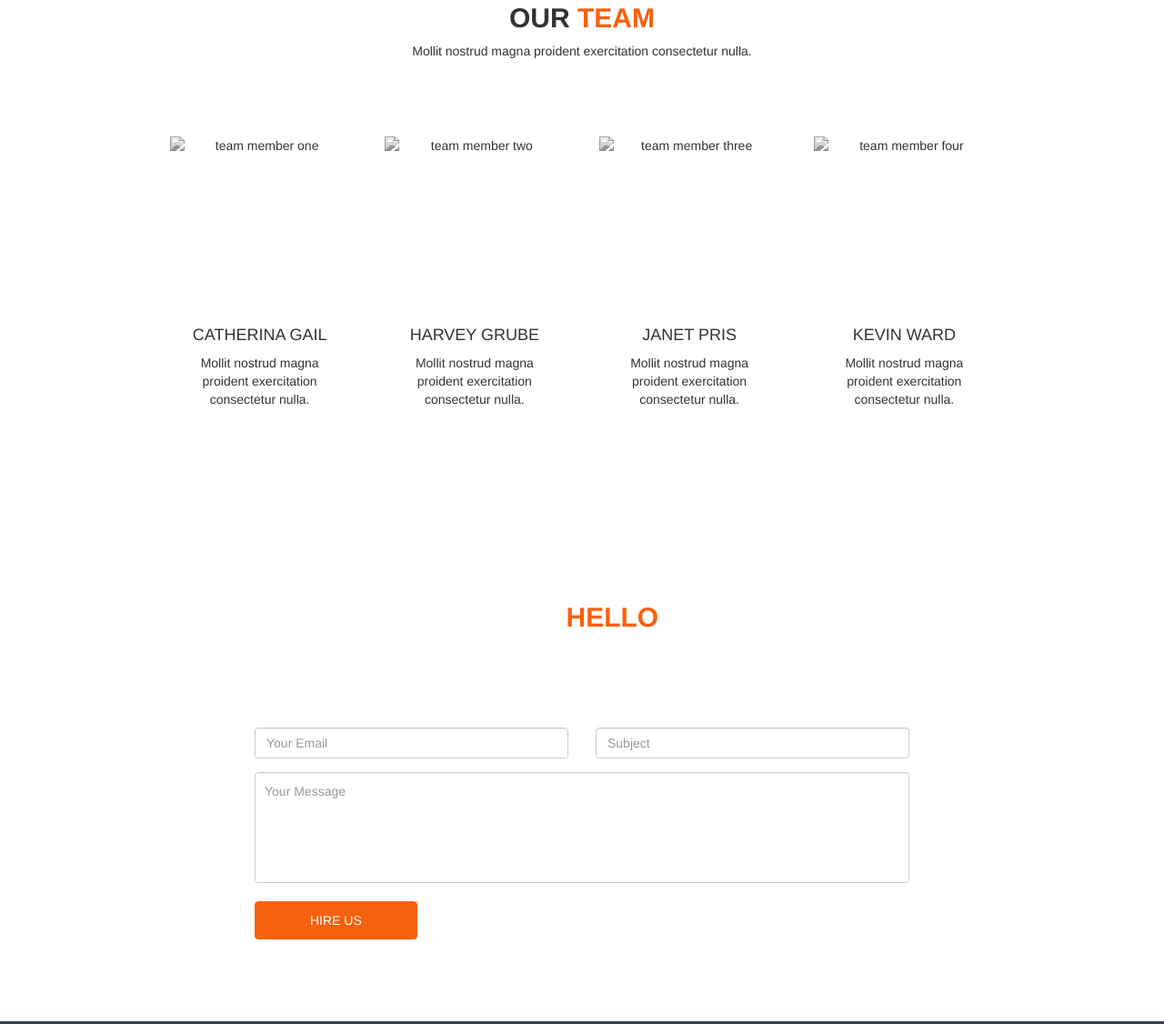
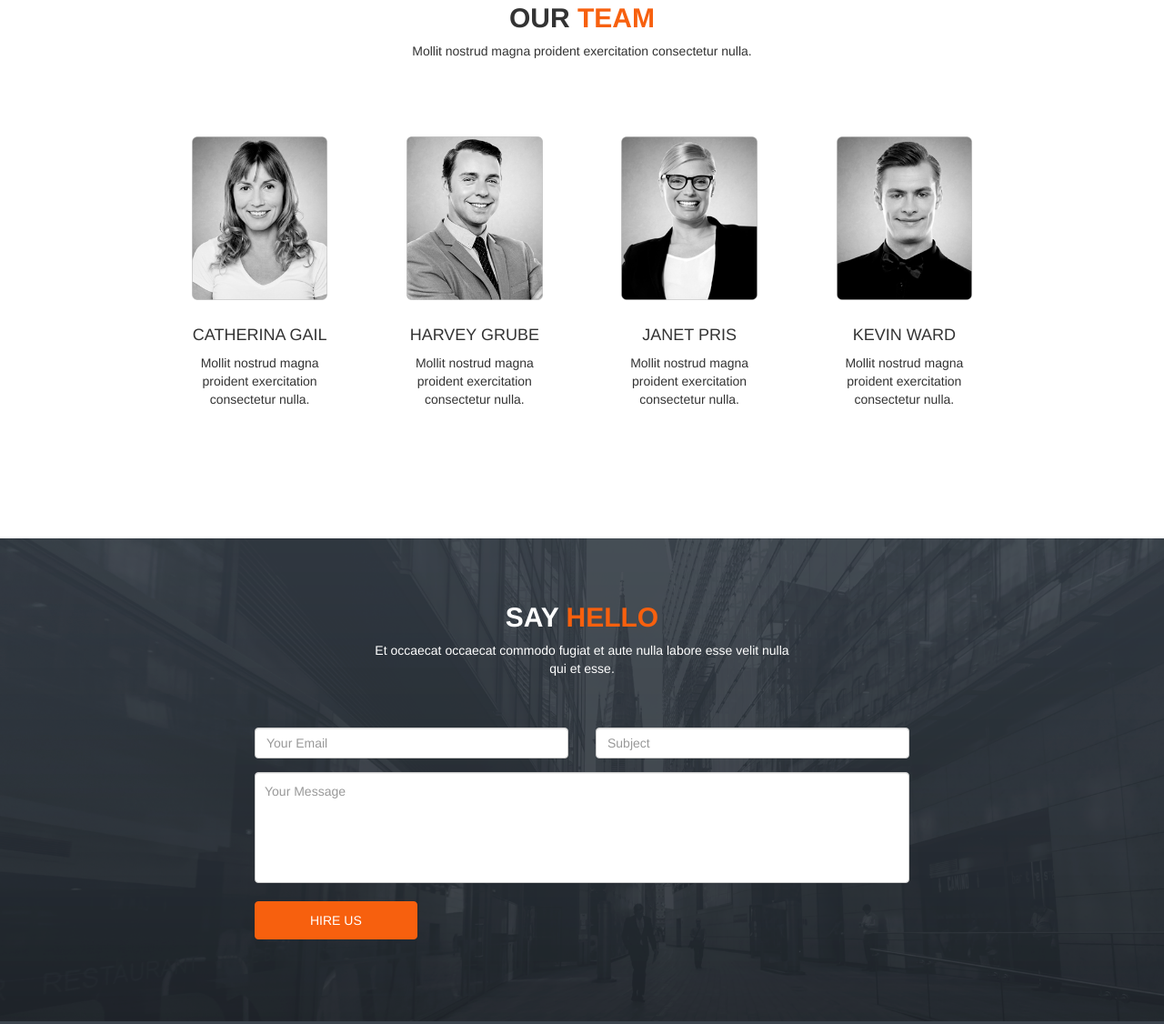
Before and after one commit to radKoz/PSDtoHTML1, a plain HTML site: page index.html in a window 1280 px wide. Shown: the part 1510-2636 px from the top of the page at 91% size. Drawn offline with nearby package versions, Linux system fonts and the light colour scheme; the site is published under a folder, as on GitHub Pages, so addresses that start at the root find nothing.

Commit message:
bugfixes

```diff
--- a/css/style.scss
+++ b/css/style.scss
@@ -12,7 +12,8 @@ body {
 // section first
 .first {
 	height: 100vh;
-	background-image: url('/first_final-assets/PhotoBackground.png');
+	background-image: url('../first_final-assets/PhotoBackground.png');
+	// background-image: url('/first_final-assets/PhotoBackground.png');
 	background-size: cover;
 	background-repeat: no-repeat;
 	background-position: fixed;
@@ -158,7 +159,7 @@ body {
 .fourth {
 	padding-top: 50px;
 	padding-bottom: 50px;
-	background-image: url('/first_final-assets/endBackground.png');
+	background-image: url('../first_final-assets/endBackground.png');
 	background-size: cover;
 	background-repeat: no-repeat;
 	background-position: fixed;
--- a/index.html
+++ b/index.html
@@ -121,7 +121,7 @@
                             <div class="image_design">
                                 <div class="col-xs-6 col-sm-6 col-md-3">
                                     <div class="thumbnail">
-                                        <img src="/first_final-assets/Warstwa5.png" alt="team member one">
+                                        <img src="./first_final-assets/Warstwa5.png" alt="team member one">
                                         <div class="caption">
                                             <h3>CATHERINA GAIL</h3>
                                             <p>Mollit nostrud magna proident exercitation consectetur nulla.</p>
@@ -132,7 +132,7 @@
                             <div class="image_design">
                                 <div class="col-xs-6 col-sm-6 col-md-3">
                                     <div class="thumbnail">
-                                        <img src="/first_final-assets/Warstwa6.png" alt="team member two">
+                                        <img src="./first_final-assets/Warstwa6.png" alt="team member two">
                                         <div class="caption">
                                             <h3>HARVEY GRUBE</h3>
                                             <p>Mollit nostrud magna proident exercitation consectetur nulla.</p>
@@ -143,7 +143,7 @@
                             <div class="image_design">
                                 <div class="col-xs-6 col-sm-6 col-md-3">
                                     <div class="thumbnail">
-                                        <img src="/first_final-assets/Warstwa7.png" alt="team member three">
+                                        <img src="./first_final-assets/Warstwa7.png" alt="team member three">
                                         <div class="caption">
                                             <h3>JANET PRIS</h3>
                                             <p>Mollit nostrud magna proident exercitation consectetur nulla.</p>
@@ -154,7 +154,7 @@
                             <div class="image_design">
                                 <div class="col-xs-6 col-sm-6 col-md-3">
                                     <div class="thumbnail">
-                                        <img src="/first_final-assets/Warstwa8.png" alt="team member four">
+                                        <img src="./first_final-assets/Warstwa8.png" alt="team member four">
                                         <div class="caption">
                                             <h3>KEVIN WARD</h3>
                                             <p>Mollit nostrud magna proident exercitation consectetur nulla.</p>
```
Also changed, not shown: css/style.css, 1 other file.
